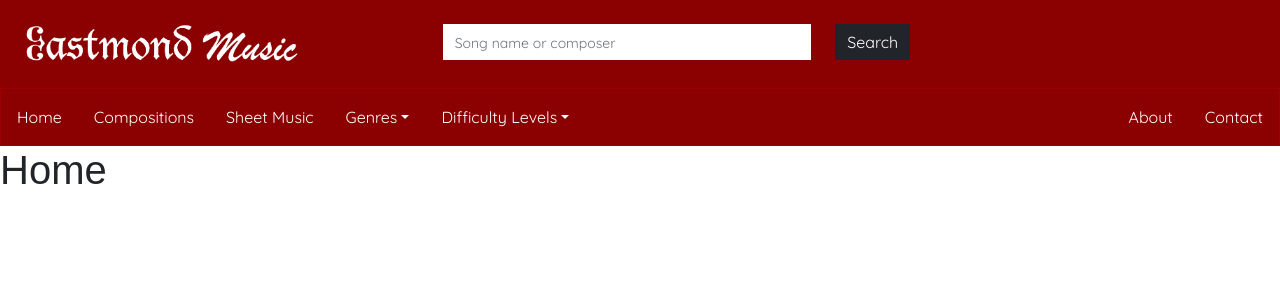
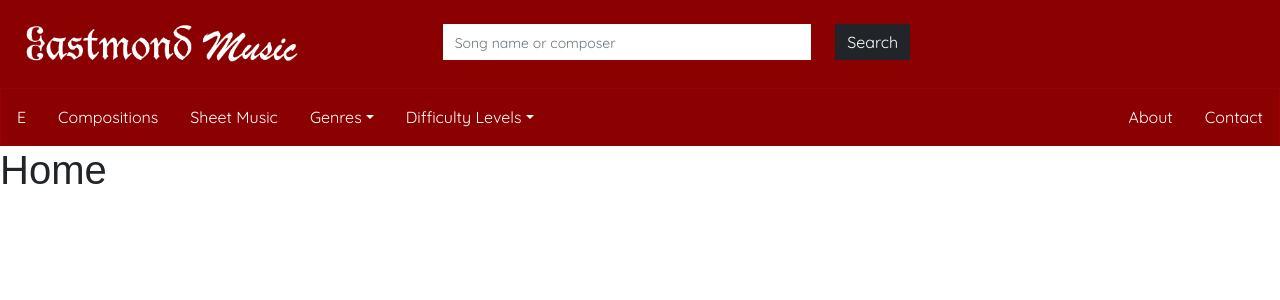
Before and after one commit to devin-eastmond/eastmond-music, a React (Create React App) app: page / in a window 1280 px wide. Shown: the top 300 px of the page. Built offline with nearby package versions, Linux system fonts and the light colour scheme; a web font is replaced by a local one.

Commit message:
Fixed navbar functionality for mobile

```diff
--- a/public/index.html
+++ b/public/index.html
@@ -41,5 +41,7 @@
       To begin the development, run `npm start` or `yarn start`.
       To create a production bundle, use `npm run build` or `yarn build`.
     -->
+<!--    <script src="https://stackpath.bootstrapcdn.com/bootstrap/4.1.3/js/bootstrap.min.js" integrity="sha384-ChfqqxuZUCnJSK3+MXmPNIyE6ZbWh2IMqE241rYiqJxyMiZ6OW/JmZQ5stwEULTy" crossorigin="anonymous"></script>-->
+<!--    <script src="https://ajax.googleapis.com/ajax/libs/jquery/3.3.1/jquery.min.js"></script>-->
   </body>
 </html>
--- a/src/App.js
+++ b/src/App.js
@@ -1,10 +1,10 @@
 import './styles/App.css';
 import {Outlet} from "react-router-dom";
-import Navbar from "./components/navbar"
 import Footer from "./components/footer";
+import Menu from "./components/menu";
 
 const App = () => {
-  return <><Navbar/><Outlet/><Footer/></>
+  return <><Menu/><Outlet/><Footer/></>
 };
 
 export default App;
--- /dev/null
+++ b/src/components/menu.jsx
@@ -0,0 +1,74 @@
+import Nav from 'react-bootstrap/Nav';
+import Navbar from 'react-bootstrap/Navbar';
+import React, {Component} from "react";
+import {Link} from "react-router-dom";
+import logo from "../images/logoFull.png";
+import NavItem from "./navItem";
+import NavDropdown from "./navDropdown";
+import difficulties from "../data/difficulties";
+import genres from "../data/genres";
+
+
+class SearchBar extends Component {
+    render() {
+        return (
+            <form id="searchBar" className="my-2 my-lg-0">
+                <div className="row">
+                    <div className="col-sm-9">
+                        <input className="form-control rounded-0 border-0 shadow-none" id="searchInput"
+                               type="search" placeholder="Song name or composer" aria-label="Search"/>
+                    </div>
+                    <div className="col-sm-3">
+                        <button className="btn btn-dark my-2 my-sm-0 rounded-0 border-0" id="submitSearch" type="submit">
+                            Search
+                        </button>
+                    </div>
+                </div>
+            </form>
+        );
+    }
+}
+
+
+class Menu extends Component {
+    render() {
+        return (
+            <>
+                <header className="bg-red p-4">
+                    <div className="row">
+                        <div className="col-md-5 col-lg-4">
+                            <Link to="/">
+                                <img id="logo" src={logo} alt="Logo"/>
+                            </Link>
+                        </div>
+                        <div className="col-md-6 col-lg-5">
+                            <SearchBar/>
+                        </div>
+                    </div>
+                </header>
+
+                <Navbar collapseOnSelect expand="md" variant="dark" className="bg-red border-light-red p-0" sticky="top">
+                    <div className="container-fluid p-0">
+                        <NavItem to="/">E</NavItem>
+                        <Navbar.Toggle aria-controls="responsive-navbar-nav" className="rounded-0 shadow-none"/>
+                        <Navbar.Collapse id="responsive-navbar-nav">
+
+                            <Nav className="me-auto">
+                                <NavItem to="/compositions">Compositions</NavItem>
+                                <NavItem to="/browse">Sheet Music</NavItem>
+                                <NavDropdown links={genres}>Genres</NavDropdown>
+                                <NavDropdown links={difficulties}>Difficulty Levels</NavDropdown>
+                            </Nav>
+                            <Nav>
+                                <NavItem to="/about">About</NavItem>
+                                <NavItem to="/contact">Contact</NavItem>
+                            </Nav>
+                        </Navbar.Collapse>
+                    </div>
+                </Navbar>
+            </>
+        )
+    }
+}
+
+export default Menu;
--- a/src/components/navDropdown.jsx
+++ b/src/components/navDropdown.jsx
@@ -20,7 +20,7 @@ class NavDropdown extends Component {
 
         return (
             <Dropdown>
-                <Dropdown.Toggle className="nav-item nav-link text-white p-3 rounded-0 border-0 bg-transparent">
+                <Dropdown.Toggle className="nav-item nav-link text-white p-3 rounded-0 border-0 bg-transparent w-100 text-start">
                     {this.children}
                 </Dropdown.Toggle>
 
--- a/src/components/navItem.jsx
+++ b/src/components/navItem.jsx
@@ -2,6 +2,7 @@ import React, { Component } from 'react';
 import '../styles/navbar.css';
 import 'bootstrap/dist/css/bootstrap.css';
 import { Link } from "react-router-dom";
+import Nav from "react-bootstrap/Nav";
 
 class NavItem extends Component {
     children;
@@ -11,11 +12,11 @@ class NavItem extends Component {
     }
     render() {
         return (
-            <li className="nav-item active">
+            <Nav.Link className="p-0 nav-item">
                 <Link to={this.props.to} className="nav-link text-white p-3">
                     {this.children}
                 </Link>
-            </li>
+            </Nav.Link>
         );
     }
 }
--- a/src/components/navbar.jsx
+++ /dev/null
@@ -1,75 +0,0 @@
-import React, { Component } from 'react';
-import '../styles/navbar.css';
-import 'bootstrap/dist/css/bootstrap.css';
-import { Link } from "react-router-dom";
-import logo from '../images/logoFull.png'
-import NavItem from "./navItem";
-import NavDropdown from "./navDropdown";
-import genres from "../data/genres";
-import difficulties from "../data/difficulties";
-
-
-class SearchBar extends Component {
-    render() {
-        return (
-            <form id="searchBar" className="my-2 my-lg-0">
-                <div className="row">
-                    <div className="col-sm-9">
-                        <input className="form-control mr-sm-2 rounded-0 border-0 shadow-none" id="searchInput" type="search"
-                               placeholder="Song name or composer" aria-label="Search"/>
-                    </div>
-                    <div className="col-sm-3">
-                        <button className="btn btn-dark my-2 my-sm-0 rounded-0 border-0" id="submitSearch" type="submit">
-                            Search
-                        </button>
-                    </div>
-                </div>
-            </form>
-        );
-    }
-}
-
-class Navbar extends Component {
-    state = {}
-    render() {
-        return (
-            <>
-                <header className="bg-red p-4">
-                    <div className="row">
-                        <div className="col-md-5 col-lg-4">
-                            <Link to="/">
-                                <img id="logo" src={logo} alt="Logo"/>
-                            </Link>
-                        </div>
-                        <div className="col-md-6 col-lg-5">
-                            <SearchBar/>
-                        </div>
-                        <div className="col-md-3"/>
-                    </div>
-                </header>
-
-                <nav className="bg-red border-light-red navbar navbar-expand-md sticky-top p-0">
-                    <div className="container-fluid p-0">
-                        <button className="navbar-toggler" type="button" data-toggle="collapse" data-target="#navbarText"
-                                aria-controls="navbarText" aria-expanded="false" aria-label="Toggle navigation">
-                            <span className="navbar-toggler-icon"></span>
-                        </button>
-                        <ul className="navbar-nav mr-auto">
-                            <NavItem to="/">Home</NavItem>
-                            <NavItem to="/compositions">Compositions</NavItem>
-                            <NavItem to="/browse">Sheet Music</NavItem>
-                            <NavDropdown links={genres}>Genres</NavDropdown>
-                            <NavDropdown links={difficulties}>Difficulty Levels</NavDropdown>
-                        </ul>
-                        <ul className="navbar-nav navbar-right">
-                            <NavItem to="/about">About</NavItem>
-                            <NavItem to="/contact">Contact</NavItem>
-                        </ul>
-                    </div>
-                </nav>
-            </>
-        );
-    }
-}
-
-export default Navbar;
--- a/src/styles/navbar.css
+++ b/src/styles/navbar.css
@@ -7,7 +7,7 @@
 }
 
 .dropdown-menu {
-    margin-top: -2px!important;
+    margin-top: -1px!important;
 }
 
 .dropdown-item:hover,
@@ -22,3 +22,7 @@
 #searchInput::placeholder {
     font-size: 14px;
 }
+
+.navbar-collapse {
+    transition: 0.5s;
+}
```
